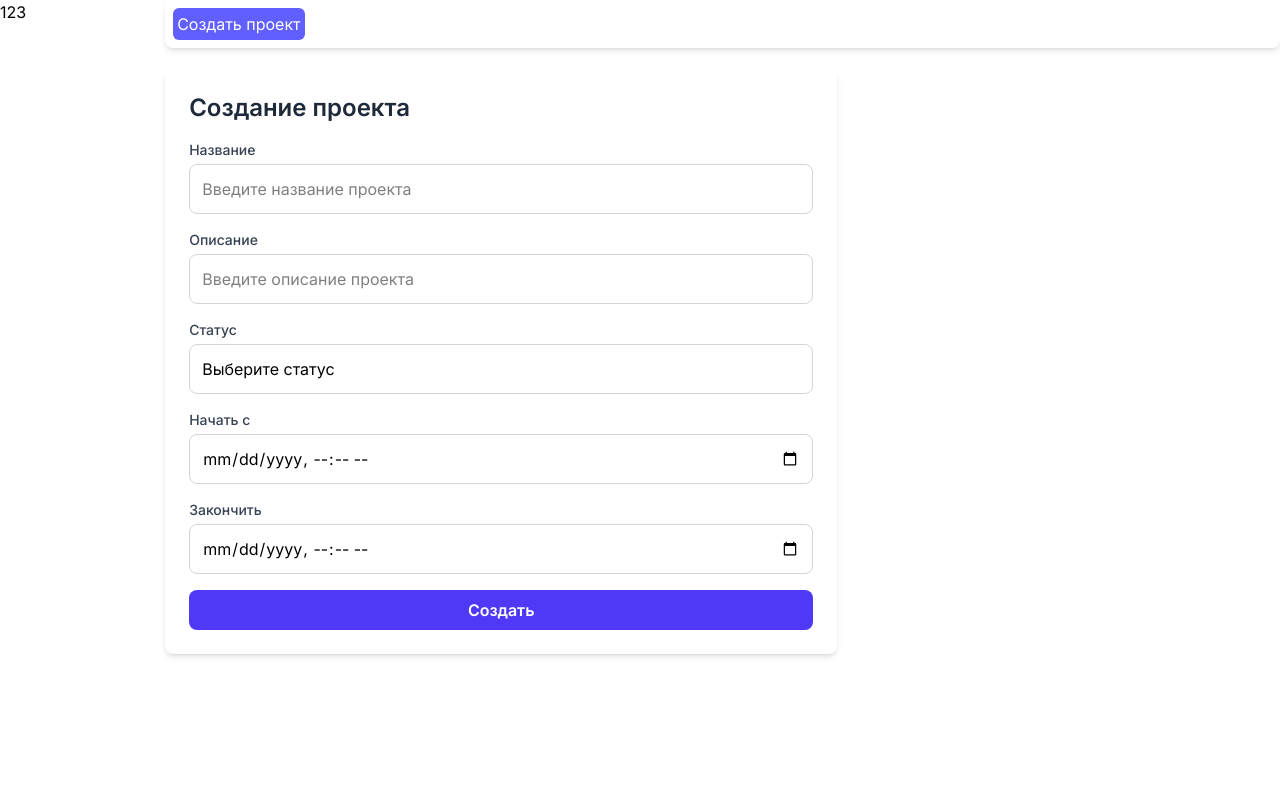
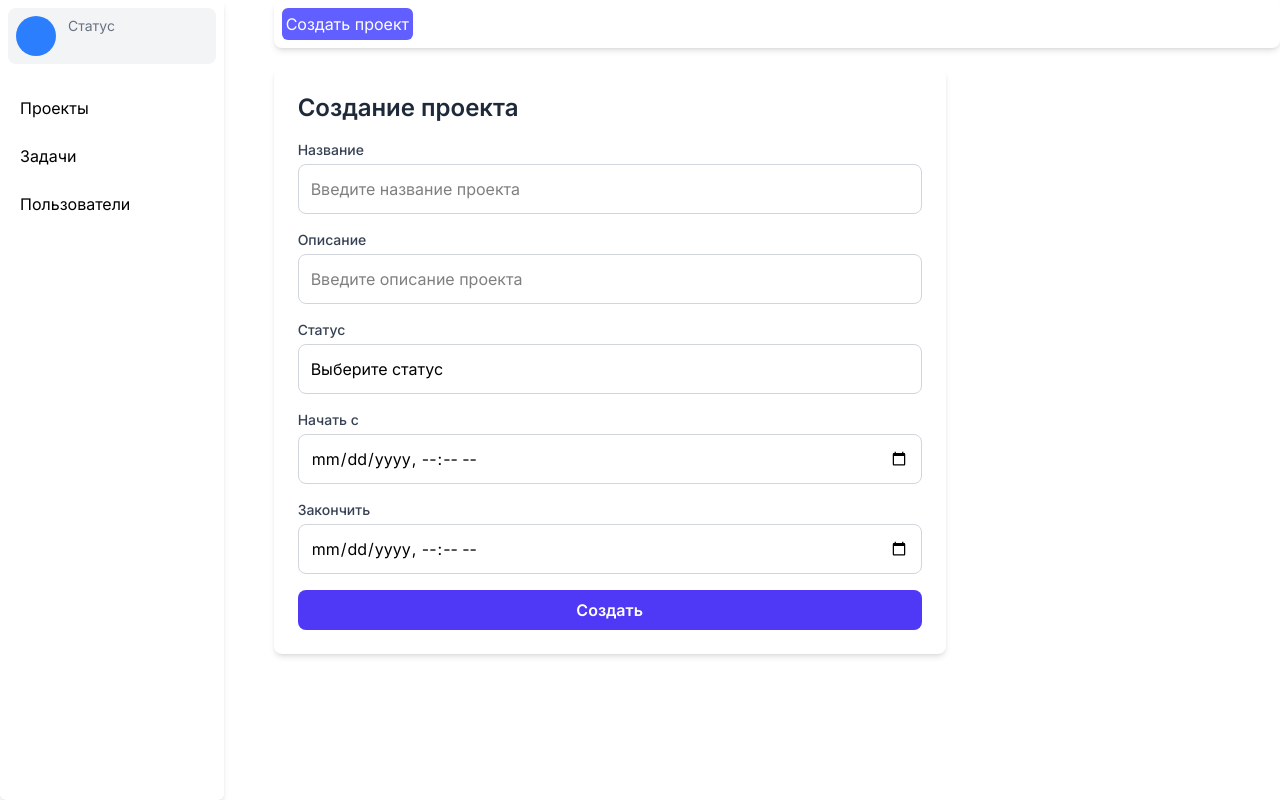
Before and after one commit to isHardCoded/django-pm-python51, a Django app: page /projects/add/ in a window 1280 px wide. Run offline with Django 5.2, Linux system fonts and the light colour scheme; data comes from the database, SQL or seed files in the repository.

Commit message:
Сверстали первую версию сайдбара, подключили media для картинок

```diff
--- a/core/settings.py
+++ b/core/settings.py
@@ -120,6 +120,9 @@
 
 STATIC_URL = 'static/'
 
+MEDIA_URL = '/media/'
+MEDIA_ROOT = BASE_DIR / 'media'
+
 # Default primary key field type
 # https://docs.djangoproject.com/en/5.2/ref/settings/#default-auto-field
 
--- a/core/urls.py
+++ b/core/urls.py
@@ -1,8 +1,11 @@
 from django.contrib import admin
 from django.urls import path, include
+from django.conf.urls.static import static
+
+from core import settings
 
 urlpatterns = [
     path('admin/', admin.site.urls),
     path('users/', include('users.urls')),
     path ('projects/', include('projects.urls')),
-]
+] + static(settings.MEDIA_URL, document_root=settings.MEDIA_ROOT)
--- a/projects/templates/projects/base.html
+++ b/projects/templates/projects/base.html
@@ -14,9 +14,9 @@
 
         .container {
           display: grid;
-          grid-template-columns: 0.4fr 2.7fr;
+          grid-template-columns: 0.6fr 2.7fr;
           grid-template-rows: 1fr;
-          gap: 0px 0px;
+          gap: 5px 50px;
           grid-template-areas:
             "sidebar main";
         }
@@ -26,7 +26,29 @@
 </head>
 <body>
     <div class="container">
-      <aside class="sidebar">123</aside>
+      <aside class="sidebar p-2 shadow-md rounded-md h-screen">
+          <div class="flex gap-3 bg-gray-100 p-2 rounded-lg">
+              <div class="w-10 h-10 bg-blue-500 rounded-full"></div>
+              <div>
+                  <h4 class="text-base font-medium">{{ request.user.username }}</h4>
+                  <p class="text-sm text-gray-500">Статус</p>
+              </div>
+          </div>
+
+          <nav>
+              <ul class="flex flex-col mt-4 p-1">
+                  <li class="px-2 py-3 cursor-pointer hover:bg-gray-50 rounded-lg">
+                      <a href="">Проекты</a>
+                  </li>
+                  <li class="px-2 py-3 cursor-pointer hover:bg-gray-50 rounded-lg">
+                      <a href="">Задачи</a>
+                  </li>
+                  <li class="px-2 py-3 cursor-pointer hover:bg-gray-50 rounded-lg">
+                      <a href="">Пользователи</a>
+                  </li>
+              </ul>
+          </nav>
+      </aside>
       <main class="main">
           <div class="flex items-start justify-between rounded-lg shadow-md mb-5 p-2">
               <a class="bg-indigo-500 p-1 rounded-md text-white hover:bg-indigo-600" href="{% url 'projects_add' %}">Создать проект</a>
```
